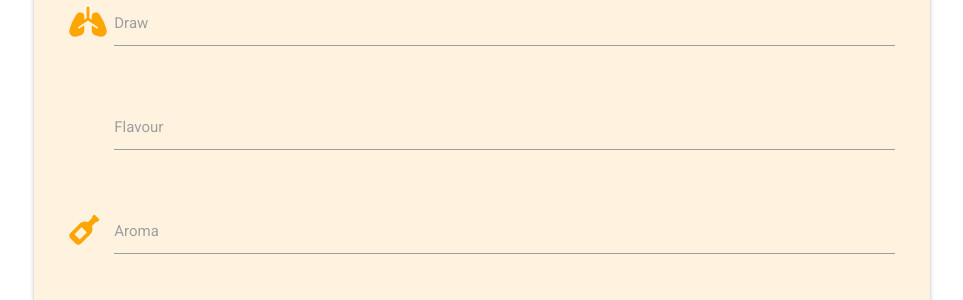
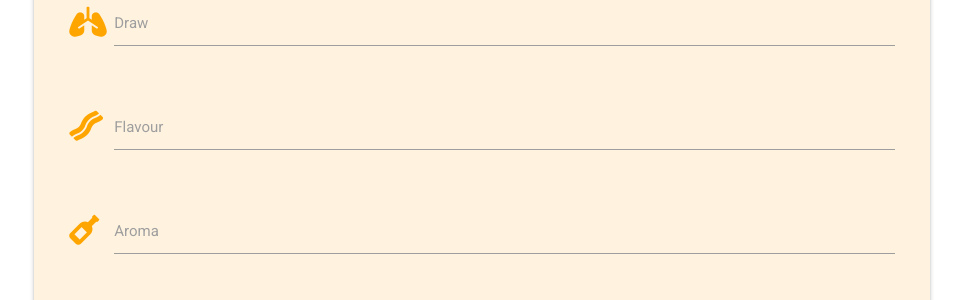
Before and after one commit to Code-Institute-Submissions/cigarist, a Flask app: template templates/edit_post.html in a window 1280 px wide. Shown: the part 843-1143 px from the top of the page, without its empty margins (158-1121 px from the left). Run offline with Flask 2, Linux system fonts and the light colour scheme; the template is opened without the code that fills it, so the values that code supplies are empty; some libraries are stand-ins or nearby versions.

Commit message:
Added new font awesome icons to flavour section of the form

```diff
--- a/templates/add_post.html
+++ b/templates/add_post.html
@@ -72,7 +72,7 @@
             <!-- Cigar Flavour Section -->
             <div class="row">
                 <div class="input-field col s12">
-                    <i class="fas fa-drumstick-bite prefix icon-color"></i>
+                    <i class="fas fa-bacon prefix icon-color"></i>
                     <input id="cigarFlavour" name="cigarFlavour" minlength="5" maxlength="200"
                         type="text" class="validate" required>
                     <label for="cigarFlavour">Flavour</label>
--- a/templates/edit_post.html
+++ b/templates/edit_post.html
@@ -73,7 +73,7 @@
             <!-- Cigar Flavour Section -->
             <div class="row">
                 <div class="input-field col s12">
-                    <i class="prefix icon-color"></i>
+                    <i class="fas fa-bacon prefix icon-color"></i>
                     <input id="cigarFlavour" name="cigarFlavour" minlength="5" maxlength="200"
                         value="{{ tastingNotes.cigarFlavour }}" type="text" class="validate" required>
                     <label for="cigarFlavour">Flavour</label>
```
